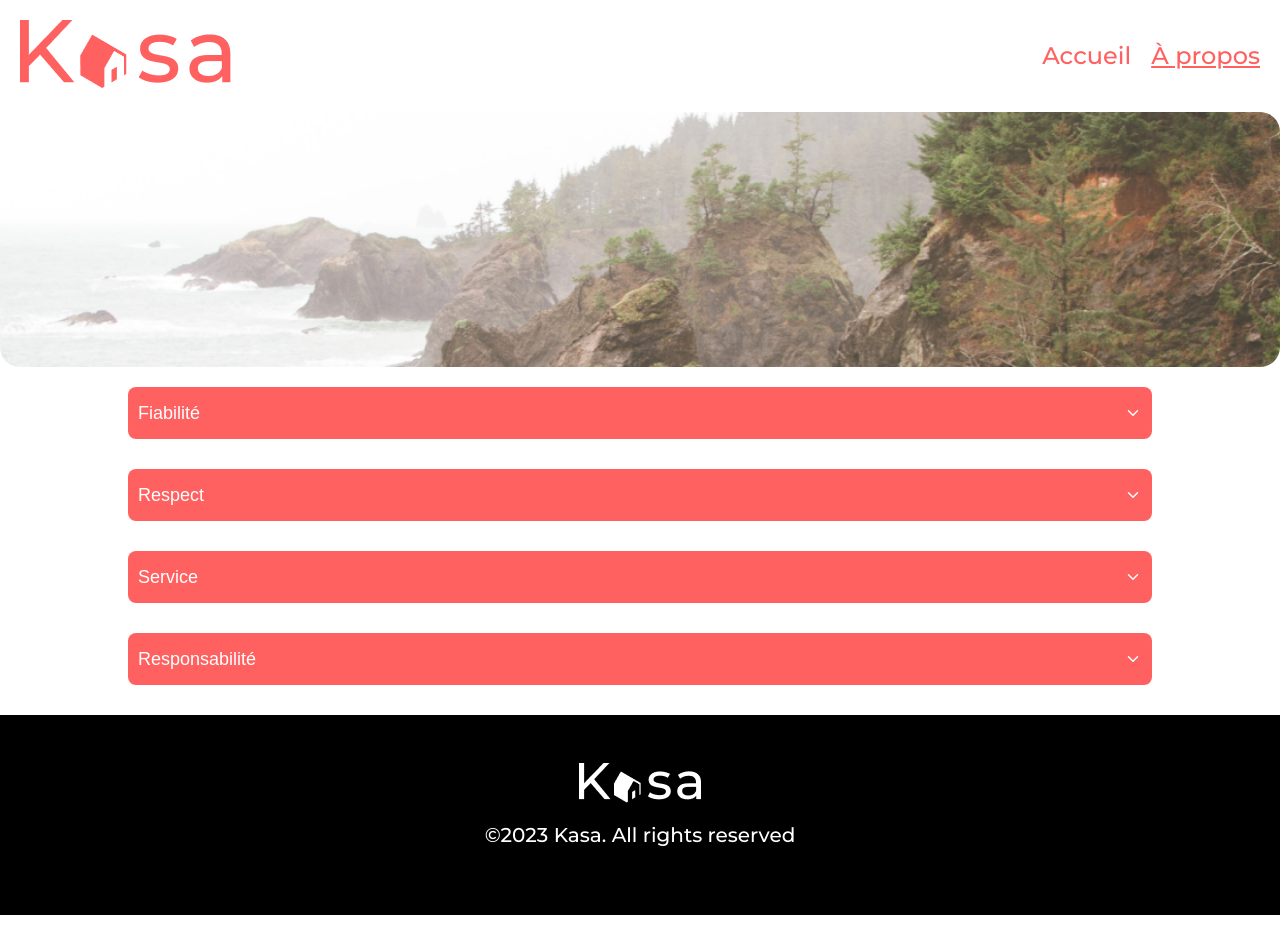
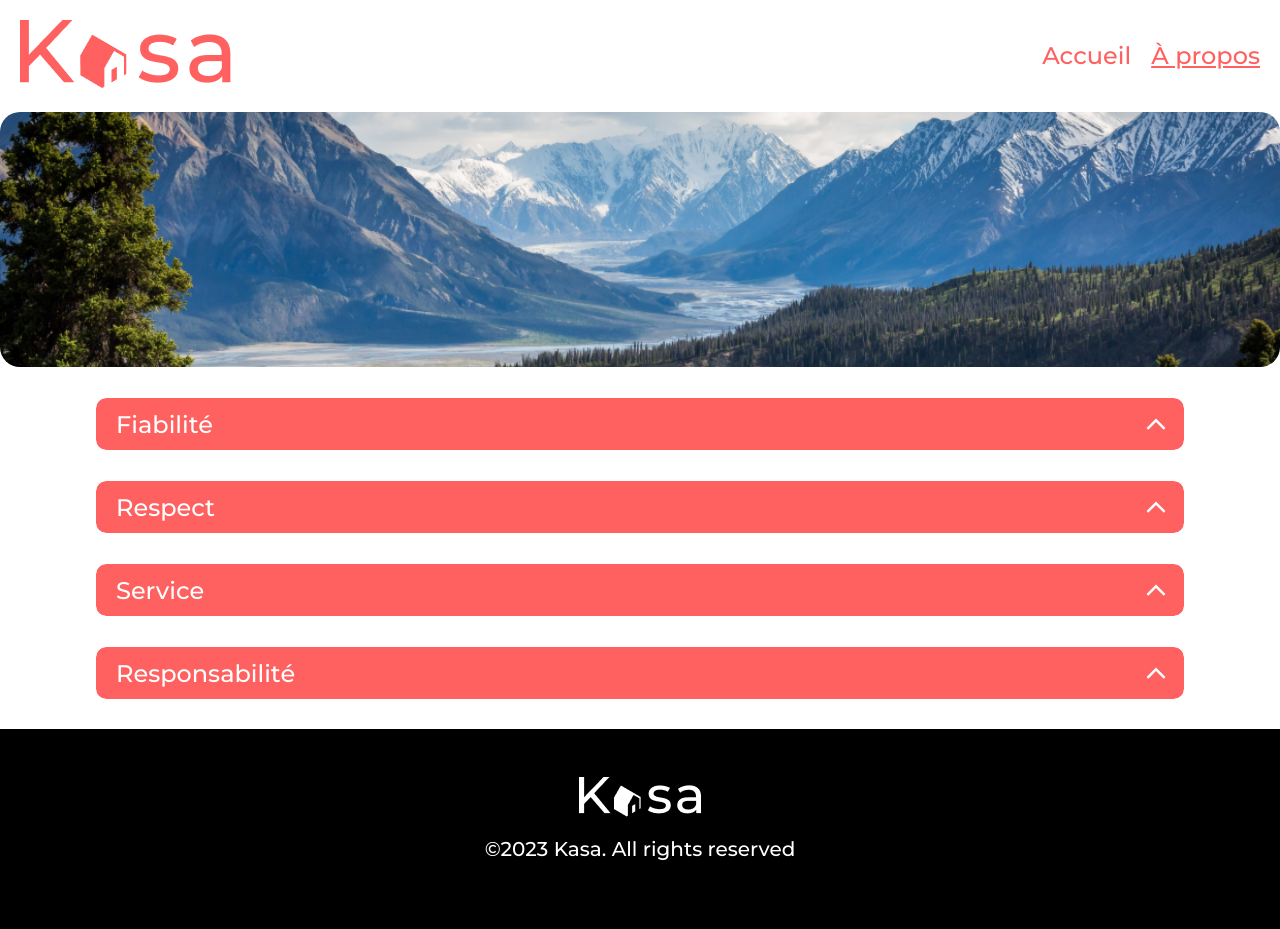
Before and after one commit to Joklak/Projet-7-Op, a React (Create React App) app: page /About in a window 1280 px wide. Built offline with nearby package versions, Linux system fonts and the light colour scheme.

Commit message:
Ajout Slider et modification collapse7

```diff
--- a/src/components/Bannerabout.jsx
+++ b/src/components/Bannerabout.jsx
@@ -1,10 +1,11 @@
 import React from 'react';
-import Banner from '../assets/banner.png';
-
+import BannerWeb from '../assets/kalen-emsley-Bkci_8qcdvQ-unsplash 2.png';
+import BannerMobile from '../assets/gustavo-alves-YOXSC4zRcxw-unsplash 1.png';
 export default function BannerAboutPage() {
    return (
-      <div className="banner_home">
-         <img src={Banner} alt="Banner" className="banner_img" />
+      <div className="banner_home_about">
+         <img src={BannerWeb} alt="Banner" className="banner_img_web" />
+         <img src={BannerMobile} alt="Banner" className="banner_img_mobile" />
       </div>
    );
 }
--- a/src/components/Collapse.jsx
+++ b/src/components/Collapse.jsx
@@ -1,30 +1,52 @@
 import React, { useState } from 'react';
-import { FiChevronDown } from 'react-icons/fi';
 
-const CollapseExample = (props) => {
+function CollapsibleTemplate(props) {
    const [isOpen, setIsOpen] = useState(false);
-
-   const handleButtonClick = () => {
-      setIsOpen(!isOpen);
-   };
+   const { label, children, fontSize } = props;
 
    return (
-      <div className="aboutpage">
-         <button className="aboutbutton" onClick={handleButtonClick}>
-            <span className="aboutbutton-text">{props.text}</span>
-            <FiChevronDown
-               className={`aboutbutton-icon ${
-                  isOpen ? 'aboutbutton-icon-open' : ''
+      <div
+         className={`${
+            isOpen ? 'collapsible' : 'collapsible collapsible-close-height'
+         }`}
+      >
+         <button
+            className="collapsible-button-label"
+            style={{ fontSize }}
+            onClick={() => setIsOpen(!isOpen)}
+         >
+            {label}
+            {
+               <svg
+                  className={`${
+                     isOpen
+                        ? 'collapsible-button-icon rotate-open'
+                        : 'collapsible-button-icon'
+                  }`}
+                  viewBox="0 0 28 17"
+                  fill="none"
+                  xmlns="http://www.w3.org/2000/svg"
+               >
+                  <path
+                     d="M24.84 16.3466L27.2 13.9733L14 0.786621L0.80001 13.9866L3.16001 16.3466L14 5.50662L24.84 16.3466Z"
+                     fill="white"
+                  />
+               </svg>
+            }
+         </button>
+         {
+            <div
+               className={`${
+                  isOpen
+                     ? 'collapsible-button-content content-open'
+                     : 'collapsible-button-content content-closed'
                }`}
-            />
-         </button>
-         {isOpen && (
-            <div className="abouttext">
-               <p className="collapse_text">{props.textContent}</p>
+            >
+               {isOpen ? children : <p className="hidden">{children}</p>}
             </div>
-         )}
+         }
       </div>
    );
-};
+}
 
-export default CollapseExample;
+export default CollapsibleTemplate;
--- a/src/pages/About.jsx
+++ b/src/pages/About.jsx
@@ -1,28 +1,51 @@
 import React from 'react';
 import BannerAboutPage from '../components/Bannerabout';
-import CollapseExample from '../components/Collapse';
+import CollapsibleTemplate from '../components/Collapse';
 
 export default function About() {
    return (
       <main className="mainabout">
          <BannerAboutPage />
          <div className="testcolonne">
-            <CollapseExample
-               text="Fiabilité"
-               textContent="Chez Kasa, nous sommes fiers d'offrir un service de réservation d'hôtels fiable et de qualité supérieure. Nous nous engageons à honorer chaque réservation et à fournir des informations précises et à jour sur chaque établissement."
-            />
-            <CollapseExample
-               text="Respect"
-               textContent="Nous croyons que chaque client mérite un service respectueux et attentif. C'est pourquoi nous nous efforçons de créer une expérience de réservation personnalisée et facile pour chaque client, en répondant à leurs besoins individuels et en leur offrant un service de haute qualité à chaque étape."
-            />
-            <CollapseExample
-               text="Service"
-               textContent="Notre objectif est de fournir un service exceptionnel à chaque client, à chaque fois. Nous nous engageons à offrir une assistance rapide et courtoise à tout moment, ainsi qu'à fournir des informations détaillées sur chaque hôtel, pour que nos clients puissent faire des choix éclairés en toute confiance."
-            />
-            <CollapseExample
-               text="Responsabilité"
-               textContent="Nous sommes conscients de notre responsabilité envers nos clients et envers l'environnement. Nous nous engageons à fournir des informations précises et à jour sur chaque établissement, à respecter les normes éthiques et environnementales les plus strictes et à travailler avec des partenaires responsables pour assurer une expérience de voyage durable et respectueuse de l'environnement."
-            />
+            <CollapsibleTemplate label="Fiabilité" fontSize={24}>
+               <p className="description_text_about">
+                  Chez Kasa, nous sommes fiers d'offrir un service de
+                  réservation d'hôtels fiable et de qualité supérieure. Nous
+                  nous engageons à honorer chaque réservation et à fournir des
+                  informations précises et à jour sur chaque établissement.
+               </p>
+            </CollapsibleTemplate>
+
+            <CollapsibleTemplate label="Respect" fontSize={24}>
+               <p className="description_text_about">
+                  Nous croyons que chaque client mérite un service respectueux
+                  et attentif. C'est pourquoi nous nous efforçons de créer une
+                  expérience de réservation personnalisée et facile pour chaque
+                  client, en répondant à leurs besoins individuels et en leur
+                  offrant un service de haute qualité à chaque étape.
+               </p>
+            </CollapsibleTemplate>
+            <CollapsibleTemplate label="Service" fontSize={24}>
+               <p className="description_text_about">
+                  Notre objectif est de fournir un service exceptionnel à chaque
+                  client, à chaque fois. Nous nous engageons à offrir une
+                  assistance rapide et courtoise à tout moment, ainsi qu'à
+                  fournir des informations détaillées sur chaque hôtel, pour que
+                  nos clients puissent faire des choix éclairés en toute
+                  confiance.
+               </p>
+            </CollapsibleTemplate>
+            <CollapsibleTemplate label="Responsabilité" fontSize={24}>
+               <p className="description_text_about">
+                  Nous sommes conscients de notre responsabilité envers nos
+                  clients et envers l'environnement. Nous nous engageons à
+                  fournir des informations précises et à jour sur chaque
+                  établissement, à respecter les normes éthiques et
+                  environnementales les plus strictes et à travailler avec des
+                  partenaires responsables pour assurer une expérience de voyage
+                  durable et respectueuse de l'environnement.
+               </p>
+            </CollapsibleTemplate>
          </div>
       </main>
    );
--- a/src/styles/index.css
+++ b/src/styles/index.css
@@ -60,8 +60,13 @@ nav a {
 }
 .banner_home_about {
    width: 100%;
-   height: 223px;
+   height: 255px;
    position: relative;
+   margin-bottom: 31px;
+   border-radius: 20px;
+   overflow: hidden;
+   display: flex;
+   z-index: 1;
 }
 .banner_text {
    width: 100%;
@@ -87,6 +92,15 @@ nav a {
    background-size: contain;
    background-position: center;
    width: 100%;
+}
+
+.banner_img_web {
+   background-size: contain;
+   background-position: center;
+   width: 100%;
+}
+.banner_img_mobile {
+   display: none;
 }
 
 .gallery_thumb {
@@ -293,10 +307,11 @@ body {
    display: flex;
    flex-direction: column;
    align-items: center;
-   gap: 30px;
-   width: 100%;
+   gap: 31px;
+   width: 85%;
    margin-bottom: 30px;
 }
+
 .aboutbutton-icon {
    transition: transform 0.2s ease-in-out;
 }
@@ -304,6 +319,13 @@ body {
 .aboutbutton-icon-open {
    transform: rotate(180deg);
 }
+.collapsible-button-label {
+   width: 100%;
+   display: flex;
+   justify-content: space-between;
+   align-items: center;
+}
+
 .abouttext {
    background-color: #f7f7f7;
    color: #ff6060;
@@ -312,13 +334,169 @@ body {
    font-family: 'Montserrat';
    text-align: center;
    font-weight: 400;
-
    text-align: left;
    padding-left: 20px;
    margin-top: 0px;
 }
+
 .collapse_text {
    margin-top: 30px;
+}
+
+.collapsible {
+   max-height: 500px;
+   overflow: hidden;
+   transition: max-height 0.7s ease-out;
+   width: 100%;
+   border-radius: 10px;
+}
+
+.collapsible-close-height {
+   max-height: 300px;
+   overflow: hidden;
+   width: 100%;
+   transition: max-height 0.7s ease-out;
+}
+
+.content-open {
+   background: #f7f7f7;
+   padding-top: 30px;
+   text-align: left;
+   border-radius: 10px;
+   padding-right: 12px;
+   padding-left: 20px;
+   padding-bottom: 15px;
+}
+.description_text {
+   background: #f7f7f7;
+   border-radius: 10px;
+   margin-top: 0px;
+   margin-bottom: 7px;
+   font-family: 'Montserrat';
+   font-style: normal;
+   font-weight: 400;
+   font-size: 18px;
+}
+.description_text_about {
+   font-family: 'Montserrat';
+   font-style: normal;
+   font-weight: 400;
+   font-size: 24px;
+   color: #ff6060;
+   margin-top: -3px;
+   margin-bottom: 4px;
+   margin-right: 15px;
+   margin-left: -2px;
+   text-align: left;
+}
+.collapsibles-container {
+   display: flex;
+   width: 100%;
+   gap: 76px;
+   margin-bottom: 14px;
+}
+
+.collapsible-open-height {
+   max-height: 1000px;
+   transition: max-height 0.3s ease-in;
+}
+
+.collapsible-button-icon {
+   transition: transform 0.3s ease-in-out;
+}
+
+.rotate-open {
+   transform: rotate(180deg);
+}
+.slideshow-container {
+   position: relative;
+   width: 100%;
+   height: auto;
+   overflow: hidden;
+}
+
+.slideshow-image-container {
+   position: relative;
+   width: 100%;
+   height: auto;
+   overflow: hidden;
+}
+
+.slideshow-image {
+   position: relative;
+   width: 100%;
+   height: auto;
+   background-size: cover;
+   background-position: center center;
+   background-repeat: no-repeat;
+}
+
+.slideshow-slider {
+   position: relative;
+   width: 100%;
+   height: auto;
+   display: flex;
+   transition: transform 0.3s ease-in-out;
+}
+
+.slideshow-button-container {
+   position: absolute;
+   top: 50%;
+   transform: translateY(-50%);
+   display: flex;
+   justify-content: space-between;
+   align-items: center;
+   width: 100%;
+   z-index: 1;
+}
+
+.slideshow-button {
+   background: transparent;
+   border: none;
+   cursor: pointer;
+   outline: none;
+   padding: 0;
+}
+
+.slideshow-arrow {
+   width: 30px;
+   height: 30px;
+}
+
+.slideshow-counter {
+   position: absolute;
+   bottom: 10px;
+   right: 10px;
+   background-color: rgba(0, 0, 0, 0.5);
+   color: white;
+   padding: 5px;
+   font-size: 12px;
+   z-index: 1;
+}
+
+.collapsible-button-label {
+   width: 100%;
+   display: flex;
+   justify-content: space-between;
+   align-items: center;
+   height: 52px;
+   background: #ff6060;
+   border-radius: 10px;
+   font-family: 'Montserrat';
+   font-style: normal;
+   font-weight: 500;
+   font-size: 18px;
+   color: white;
+   padding-right: 18px;
+   padding-left: 20px;
+   border: none;
+}
+.collapsible-button-content p.hidden {
+   display: none;
+}
+.collapsible-button-label > svg {
+   width: 20px;
+   height: auto;
 }
 .mainabout {
    display: flex;
@@ -330,7 +508,6 @@ body {
    justify-content: space-between;
    width: 100%;
    margin-top: 30px;
-   align-items: center;
 }
 
 .description_equipement_collapse {
@@ -466,6 +643,14 @@ body {
    font-weight: 500;
    font-size: 18px;
 }
+.host_firstname {
+   margin-top: 6px;
+   margin-bottom: 5px;
+}
+.host_lastname {
+   margin-top: 6px;
+   margin-bottom: 5px;
+}
 .host_picture {
    border-radius: 50%;
    height: 64px;
@@ -512,6 +697,12 @@ body {
       overflow: hidden;
       display: flex;
       z-index: 1;
+   }
+   .banner_img_web {
+      display: none;
+   }
+   .banner_img_mobile {
+      display: initial;
    }
 
    .banner_text {
@@ -657,7 +848,6 @@ body {
       font-size: 12px;
    }
    .testcolonne {
-      margin-top: 19px;
       gap: 0px;
    }
 }
```
Also changed, not shown: src/components/Slider.jsx (+72 -46 lines), src/pages/Detailslogement.jsx (+18 -7 lines), src/assets/Vector.svg (added).
